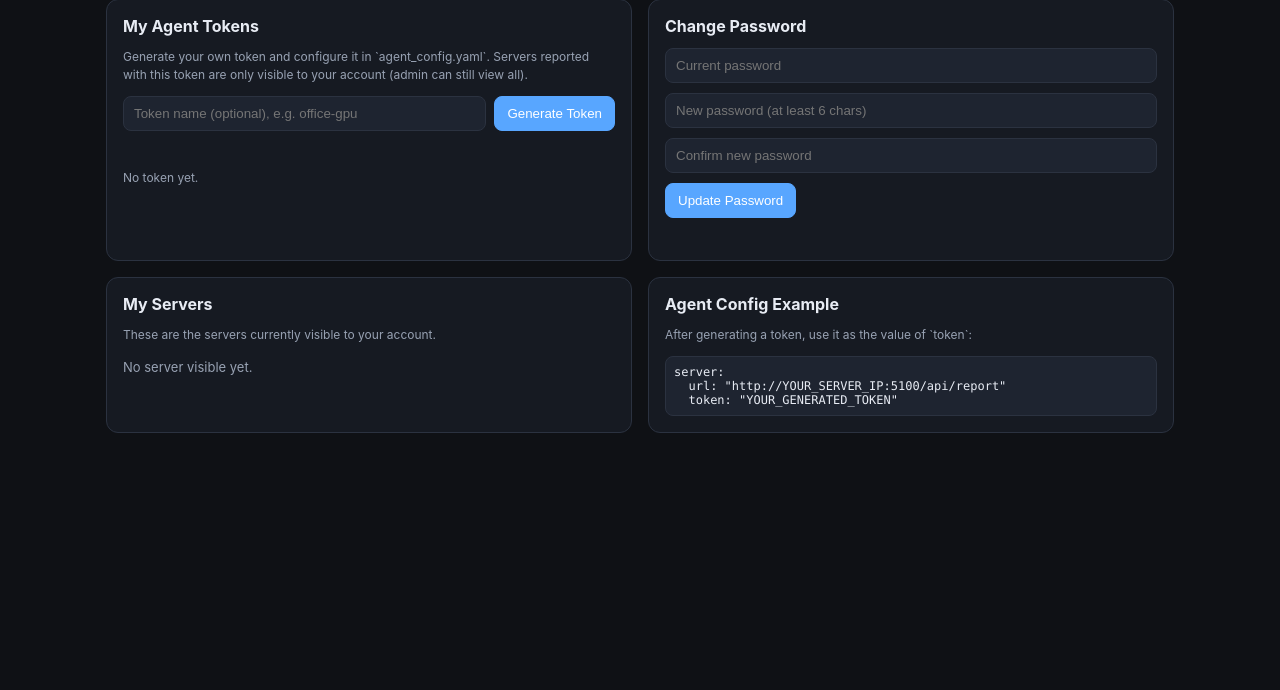
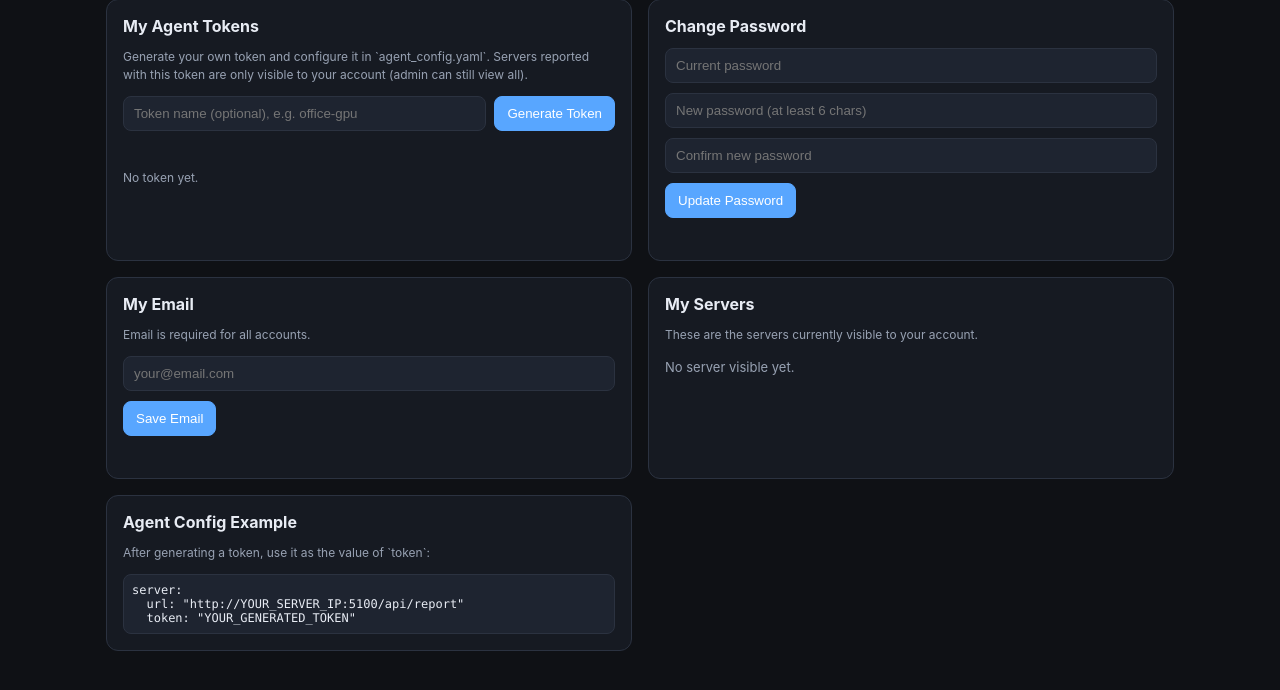
Before and after one commit to tangshunpu/Server-Monitor, a Flask app: page /panel in a window 1280 px wide. Shown: the part 84-774 px from the top of the page. Run offline with Flask 3, Linux system fonts and the light colour scheme; the visitor is signed in with stand-in values (Sample User, id 1); data comes from the database, SQL or seed files in the repository; data that the repository does not hold is empty.

Commit message:
Add email management and registration policy features
- Introduced email field in user registration and profile management, making it a required input.
- Implemented validation for email format and allowed suffixes during registration.
- Added settings in the admin panel to manage registration email policies, including allowed suffixes.
- Updated database schema to accommodate new email-related fields and settings.
- Enhanced user interface to display email information in user and admin templates.

Co-authored-by: Cursor <cursoragent@cursor.com>

```diff
--- a/app.py
+++ b/app.py
@@ -109,6 +109,7 @@ def init_db():
     db.execute('''CREATE TABLE IF NOT EXISTS users (
         id                  INTEGER PRIMARY KEY AUTOINCREMENT,
         username            TEXT NOT NULL UNIQUE,
+        email               TEXT DEFAULT '',
         password_hash       TEXT NOT NULL,
         role                TEXT NOT NULL DEFAULT 'user',
         can_view_processes  INTEGER DEFAULT 0,
@@ -136,6 +137,8 @@ def init_db():
         role                TEXT NOT NULL DEFAULT 'user',
         can_view_processes  INTEGER DEFAULT 0,
         server_ids          TEXT,
+        max_uses            INTEGER NOT NULL DEFAULT 1,
+        used_count          INTEGER NOT NULL DEFAULT 0,
         created_by          INTEGER,
         created_at          TIMESTAMP DEFAULT CURRENT_TIMESTAMP,
         expires_at          TIMESTAMP,
@@ -152,6 +155,10 @@ def init_db():
     )''')
     db.execute('''CREATE INDEX IF NOT EXISTS idx_user_agent_tokens_user
                   ON user_agent_tokens(user_id)''')
+    db.execute('''CREATE TABLE IF NOT EXISTS app_settings (
+        key         TEXT PRIMARY KEY,
+        value       TEXT NOT NULL DEFAULT ''
+    )''')
 
     # --- Schema migration: servers hostname unique -> mac unique ---
     _migrate_servers_table_for_mac_identity(db)
@@ -174,6 +181,19 @@ def init_db():
     db.execute('CREATE UNIQUE INDEX IF NOT EXISTS idx_servers_mac_address '
                'ON servers(mac_address) WHERE mac_address IS NOT NULL AND mac_address != ""')
     db.execute('CREATE INDEX IF NOT EXISTS idx_servers_hostname ON servers(hostname)')
+    ucols = [r[1] for r in db.execute('PRAGMA table_info(users)').fetchall()]
+    if 'email' not in ucols:
+        db.execute("ALTER TABLE users ADD COLUMN email TEXT DEFAULT ''")
+    db.execute('CREATE INDEX IF NOT EXISTS idx_users_email ON users(email)')
+    icols = [r[1] for r in db.execute('PRAGMA table_info(invites)').fetchall()]
+    if 'max_uses' not in icols:
+        db.execute('ALTER TABLE invites ADD COLUMN max_uses INTEGER NOT NULL DEFAULT 1')
+    if 'used_count' not in icols:
+        db.execute('ALTER TABLE invites ADD COLUMN used_count INTEGER NOT NULL DEFAULT 0')
+    _set_setting(db, 'registration_email_suffix_enabled',
+                 _get_setting(db, 'registration_email_suffix_enabled', '0'))
+    _set_setting(db, 'registration_email_allowed_suffixes',
+                 _get_setting(db, 'registration_email_allowed_suffixes', ''))
 
     # --- Announcements table ---
     db.execute('''CREATE TABLE IF NOT EXISTS announcements (
@@ -253,12 +273,53 @@ def _migrate_servers_table_for_mac_identity(db):
 # Auth helpers / 认证辅助
 # ---------------------------------------------------------------------------
 login_attempts: dict = {}  # ip -> [timestamp, ...]
+EMAIL_RE = re.compile(r'^[^@\s]+@[^@\s]+\.[^@\s]+$')
 
 
 def _generate_password(length=12):
     """Generate a random password / 生成随机密码"""
     alphabet = string.ascii_letters + string.digits
     return ''.join(secrets.choice(alphabet) for _ in range(length))
+
+
+def _normalize_email(email):
+    return (email or '').strip().lower()
+
+
+def _is_valid_email(email):
+    return bool(EMAIL_RE.match(email or ''))
+
+
+def _parse_allowed_suffixes(raw):
+    parts = re.split(r'[\s,;]+', raw or '')
+    suffixes = []
+    for p in parts:
+        s = p.strip().lower()
+        if not s:
+            continue
+        if not s.startswith('@'):
+            s = '@' + s
+        suffixes.append(s)
+    return sorted(set(suffixes))
+
+
+def _get_setting(db, key, default=''):
+    row = db.execute('SELECT value FROM app_settings WHERE key=?', (key,)).fetchone()
+    return row['value'] if row else default
+
+
+def _set_setting(db, key, value):
+    db.execute(
+        '''INSERT INTO app_settings (key, value) VALUES (?, ?)
+           ON CONFLICT(key) DO UPDATE SET value=excluded.value''',
+        (key, str(value))
+    )
+
+
+def _registration_email_policy(db):
+    enabled = _get_setting(db, 'registration_email_suffix_enabled', '0') == '1'
+    raw = _get_setting(db, 'registration_email_allowed_suffixes', '')
+    return enabled, _parse_allowed_suffixes(raw), raw
 
 
 def _hash_user_agent_token(token):
@@ -393,42 +454,74 @@ def register():
     if not invite:
         flash('Invalid invite link / 无效的邀请链接', 'error')
         return redirect(url_for('login'))
-    if invite['used_by'] is not None:
-        flash('This invite has already been used / 该邀请链接已被使用', 'error')
+    try:
+        max_uses = int(invite['max_uses'] or 1)
+    except (TypeError, ValueError):
+        max_uses = 1
+    try:
+        used_count = int(invite['used_count'] or 0)
+    except (TypeError, ValueError):
+        used_count = 0
+    if used_count >= max_uses:
+        flash('This invite has reached max users / 该邀请链接使用人数已满', 'error')
         return redirect(url_for('login'))
     if invite['expires_at'] and datetime.fromisoformat(invite['expires_at']) < datetime.now():
         flash('This invite has expired / 该邀请链接已过期', 'error')
         return redirect(url_for('login'))
+    policy_enabled, allowed_suffixes, _ = _registration_email_policy(db)
 
     if request.method == 'POST':
         username = request.form.get('username', '').strip()
+        email = _normalize_email(request.form.get('email', ''))
         password = request.form.get('password', '')
         confirm = request.form.get('confirm', '')
 
         errors = []
         if not username or len(username) < 2:
             errors.append('Username must be at least 2 characters / 用户名至少 2 个字符')
+        if not email:
+            errors.append('Email is required / 邮箱为必填项')
+        elif not _is_valid_email(email):
+            errors.append('Invalid email format / 邮箱格式不正确')
         if not password or len(password) < 6:
             errors.append('Password must be at least 6 characters / 密码至少 6 个字符')
         if password != confirm:
             errors.append('Passwords do not match / 两次密码不一致')
 
+        if policy_enabled and allowed_suffixes:
+            if not any(email.endswith(s) for s in allowed_suffixes):
+                errors.append(
+                    'Email domain is not allowed / 邮箱后缀不在允许范围: '
+                    + ', '.join(allowed_suffixes)
+                )
+
         # Check username uniqueness
         existing = db.execute('SELECT id FROM users WHERE username = ?', (username,)).fetchone()
         if existing:
             errors.append('Username already taken / 用户名已被使用')
+        existing_email = db.execute(
+            'SELECT id FROM users WHERE email = ? AND email != ""',
+            (email,)
+        ).fetchone()
+        if existing_email:
+            errors.append('Email already used / 邮箱已被使用')
 
         if errors:
             for e in errors:
                 flash(e, 'error')
-            return render_template('register.html', token=token)
+            return render_template(
+                'register.html',
+                token=token,
+                email_suffix_enabled=policy_enabled,
+                allowed_suffixes=allowed_suffixes
+            )
 
         # Create user with invite permissions
         pw_hash = generate_password_hash(password)
         cursor = db.execute(
-            'INSERT INTO users (username, password_hash, role, can_view_processes, created_by) '
-            'VALUES (?, ?, ?, ?, ?)',
-            (username, pw_hash, invite['role'], invite['can_view_processes'],
+            'INSERT INTO users (username, email, password_hash, role, can_view_processes, created_by) '
+            'VALUES (?, ?, ?, ?, ?, ?)',
+            (username, email, pw_hash, invite['role'], invite['can_view_processes'],
              invite['created_by'])
         )
         new_user_id = cursor.lastrowid
@@ -441,14 +534,25 @@ def register():
                 (new_user_id, sid)
             )
 
-        # Mark invite as used
-        db.execute('UPDATE invites SET used_by = ? WHERE id = ?', (new_user_id, invite['id']))
+        # Update invite usage count
+        db.execute(
+            '''UPDATE invites
+               SET used_count = COALESCE(used_count, 0) + 1,
+                   used_by = CASE WHEN used_by IS NULL THEN ? ELSE used_by END
+               WHERE id = ?''',
+            (new_user_id, invite['id'])
+        )
         db.commit()
 
         flash('Registration successful! Please log in. / 注册成功！请登录。', 'success')
         return redirect(url_for('login'))
 
-    return render_template('register.html', token=token)
+    return render_template(
+        'register.html',
+        token=token,
+        email_suffix_enabled=policy_enabled,
+        allowed_suffixes=allowed_suffixes
+    )
 
 
 # ---------------------------------------------------------------------------
@@ -598,6 +702,53 @@ def api_user_change_password():
     return jsonify({'status': 'ok'})
 
 
+@app.route('/api/user/profile')
+@login_required
+def api_user_profile():
+    db = get_db()
+    row = db.execute(
+        'SELECT username, email FROM users WHERE id=?',
+        (g.user['id'],)
+    ).fetchone()
+    if not row:
+        return jsonify({'error': 'User not found'}), 404
+    return jsonify({
+        'username': row['username'],
+        'email': row['email'] or '',
+    })
+
+
+@app.route('/api/user/profile', methods=['PUT'])
+@login_required
+def api_user_update_profile():
+    data = request.get_json(silent=True) or {}
+    email = _normalize_email(data.get('email', ''))
+    if not email:
+        return jsonify({'error': 'Email is required / 邮箱为必填项'}), 400
+    if not _is_valid_email(email):
+        return jsonify({'error': 'Invalid email format / 邮箱格式不正确'}), 400
+
+    db = get_db()
+    existing = db.execute(
+        'SELECT id FROM users WHERE email=? AND id != ? AND email != ""',
+        (email, g.user['id'])
+    ).fetchone()
+    if existing:
+        return jsonify({'error': 'Email already used / 邮箱已被使用'}), 409
+
+    policy_enabled, allowed_suffixes, _ = _registration_email_policy(db)
+    if policy_enabled and allowed_suffixes:
+        if not any(email.endswith(s) for s in allowed_suffixes):
+            return jsonify({
+                'error': 'Email domain is not allowed / 邮箱后缀不在允许范围: '
+                         + ', '.join(allowed_suffixes)
+            }), 400
+
+    db.execute('UPDATE users SET email=? WHERE id=?', (email, g.user['id']))
+    db.commit()
+    return jsonify({'status': 'ok'})
+
+
 @app.route('/api/user/servers/<int:server_id>/alias', methods=['PUT'])
 @login_required
 def api_user_set_server_alias(server_id):
@@ -646,6 +797,39 @@ def admin_page():
 
 
 # ---------------------------------------------------------------------------
+# Admin API — Registration settings / 注册设置
+# ---------------------------------------------------------------------------
+
+@app.route('/api/admin/settings/registration')
+@admin_required
+def api_admin_get_registration_settings():
+    db = get_db()
+    enabled, suffixes, raw = _registration_email_policy(db)
+    return jsonify({
+        'email_suffix_enabled': enabled,
+        'allowed_suffixes': suffixes,
+        'allowed_suffixes_raw': raw,
+    })
+
+
+@app.route('/api/admin/settings/registration', methods=['PUT'])
+@admin_required
+def api_admin_set_registration_settings():
+    data = request.get_json(silent=True) or {}
+    enabled = bool(data.get('email_suffix_enabled'))
+    raw = (data.get('allowed_suffixes_raw') or '').strip().lower()
+    suffixes = _parse_allowed_suffixes(raw)
+    if enabled and not suffixes:
+        return jsonify({'error': 'Please provide at least one allowed suffix / 请至少填写一个后缀'}), 400
+
+    db = get_db()
+    _set_setting(db, 'registration_email_suffix_enabled', '1' if enabled else '0')
+    _set_setting(db, 'registration_email_allowed_suffixes', ','.join(suffixes))
+    db.commit()
+    return jsonify({'status': 'ok', 'allowed_suffixes': suffixes})
+
+
+# ---------------------------------------------------------------------------
 # Admin API — Users / 管理 API — 用户
 # ---------------------------------------------------------------------------
 
@@ -654,7 +838,7 @@ def admin_page():
 def api_admin_list_users():
     db = get_db()
     users = db.execute(
-        'SELECT id, username, role, can_view_processes, created_at FROM users ORDER BY id'
+        'SELECT id, username, email, role, can_view_processes, created_at FROM users ORDER BY id'
     ).fetchall()
 
     result = []
@@ -668,6 +852,7 @@ def api_admin_list_users():
         result.append({
             'id':                 u['id'],
             'username':           u['username'],
+            'email':              u['email'] or '',
             'role':               u['role'],
             'can_view_processes': u['can_view_processes'],
             'server_ids':         server_ids,
@@ -684,22 +869,33 @@ def api_admin_create_user():
         return jsonify({'error': 'Username is required'}), 400
 
     username = data['username'].strip()
+    email = _normalize_email(data.get('email', ''))
     role = data.get('role', 'user')
     can_view = 1 if data.get('can_view_processes') else 0
     server_ids = data.get('server_ids', [])
+    if not email:
+        return jsonify({'error': 'Email is required / 邮箱为必填项'}), 400
+    if not _is_valid_email(email):
+        return jsonify({'error': 'Invalid email format / 邮箱格式不正确'}), 400
 
     db = get_db()
     existing = db.execute('SELECT id FROM users WHERE username = ?', (username,)).fetchone()
     if existing:
         return jsonify({'error': 'Username already exists / 用户名已存在'}), 409
+    existing_email = db.execute(
+        'SELECT id FROM users WHERE email = ? AND email != ""',
+        (email,)
+    ).fetchone()
+    if existing_email:
+        return jsonify({'error': 'Email already exists / 邮箱已存在'}), 409
 
     password = _generate_password()
     pw_hash = generate_password_hash(password)
 
     cursor = db.execute(
-        'INSERT INTO users (username, password_hash, role, can_view_processes, created_by) '
-        'VALUES (?, ?, ?, ?, ?)',
-        (username, pw_hash, role, can_view, g.user['id'])
+        'INSERT INTO users (username, email, password_hash, role, can_view_processes, created_by) '
+        'VALUES (?, ?, ?, ?, ?, ?)',
+        (username, email, pw_hash, role, can_view, g.user['id'])
     )
     new_id = cursor.lastrowid
 
@@ -819,6 +1015,8 @@ def api_admin_list_invites():
         if inv['used_by']:
             u = db.execute('SELECT username FROM users WHERE id=?', (inv['used_by'],)).fetchone()
             used_by_name = u['username'] if u else None
+        max_uses = int(inv['max_uses'] or 1)
+        used_count = int(inv['used_count'] or 0)
 
         result.append({
             'id':                 inv['id'],
@@ -828,6 +1026,8 @@ def api_admin_list_invites():
             'server_ids':         json.loads(inv['server_ids']) if inv['server_ids'] else [],
             'created_at':         inv['created_at'],
             'expires_at':         inv['expires_at'],
+            'max_uses':           max_uses,
+            'used_count':         used_count,
             'used_by':            inv['used_by'],
             'used_by_name':       used_by_name,
         })
@@ -842,22 +1042,29 @@ def api_admin_create_invite():
     can_view = 1 if data.get('can_view_processes') else 0
     server_ids = data.get('server_ids', [])
     expire_hours = data.get('expire_hours', 72)
+    try:
+        max_uses = int(data.get('max_uses', 1) or 1)
+    except (TypeError, ValueError):
+        return jsonify({'error': 'max_uses must be an integer'}), 400
+    if max_uses < 1:
+        return jsonify({'error': 'max_uses must be >= 1'}), 400
 
     token = secrets.token_urlsafe(32)
     expires_at = (datetime.now() + timedelta(hours=expire_hours)).isoformat()
 
     db = get_db()
     db.execute(
-        'INSERT INTO invites (token, role, can_view_processes, server_ids, created_by, expires_at) '
-        'VALUES (?, ?, ?, ?, ?, ?)',
-        (token, role, can_view, json.dumps(server_ids), g.user['id'], expires_at)
+        '''INSERT INTO invites
+           (token, role, can_view_processes, server_ids, max_uses, used_count, created_by, expires_at)
+           VALUES (?, ?, ?, ?, ?, 0, ?, ?)''',
+        (token, role, can_view, json.dumps(server_ids), max_uses, g.user['id'], expires_at)
     )
     db.commit()
 
     # Build full URL
     invite_url = f"{request.scheme}://{request.host}/register?token={token}"
 
-    return jsonify({'token': token, 'url': invite_url, 'expires_at': expires_at})
+    return jsonify({'token': token, 'url': invite_url, 'expires_at': expires_at, 'max_uses': max_uses})
 
 
 @app.route('/api/admin/invites/<int:invite_id>', methods=['DELETE'])
--- a/templates/user.html
+++ b/templates/user.html
@@ -224,6 +224,14 @@
     </section>
 
     <section class="panel">
+        <h2>My Email</h2>
+        <p class="hint">Email is required for all accounts.</p>
+        <div class="form-row"><input type="email" id="profileEmail" placeholder="your@email.com"></div>
+        <button class="btn btn-primary" onclick="updateProfileEmail()">Save Email</button>
+        <div id="profileMessage" class="msg"></div>
+    </section>
+
+    <section class="panel">
         <h2>My Servers</h2>
         <p class="hint">These are the servers currently visible to your account.</p>
         <div class="server-list" id="serverList">Loading...</div>
@@ -349,6 +357,29 @@ function changePassword() {
     });
 }
 
+function loadProfile() {
+    api('/api/user/profile').then(r => {
+        if (r && !r.error) {
+            document.getElementById('profileEmail').value = r.email || '';
+        }
+    });
+}
+
+function updateProfileEmail() {
+    const email = document.getElementById('profileEmail').value.trim();
+    if (!email) {
+        setMsg('profileMessage', 'Email is required / 邮箱为必填项', false);
+        return;
+    }
+    api('/api/user/profile', {
+        method:'PUT',
+        body: JSON.stringify({email})
+    }).then(r => {
+        if (r.error) { setMsg('profileMessage', r.error, false); return; }
+        setMsg('profileMessage', 'Email updated / 邮箱已更新', true);
+    });
+}
+
 function loadMyServers() {
     api('/api/servers').then(rows => {
         const el = document.getElementById('serverList');
@@ -405,6 +436,7 @@ document.getElementById('themeToggle').onclick = () => {
 };
 
 loadTokens();
+loadProfile();
 loadMyServers();
 </script>
 </body>
```
Also changed, not shown: templates/admin.html (+81 -7 lines), templates/register.html (+9 -0 lines).
